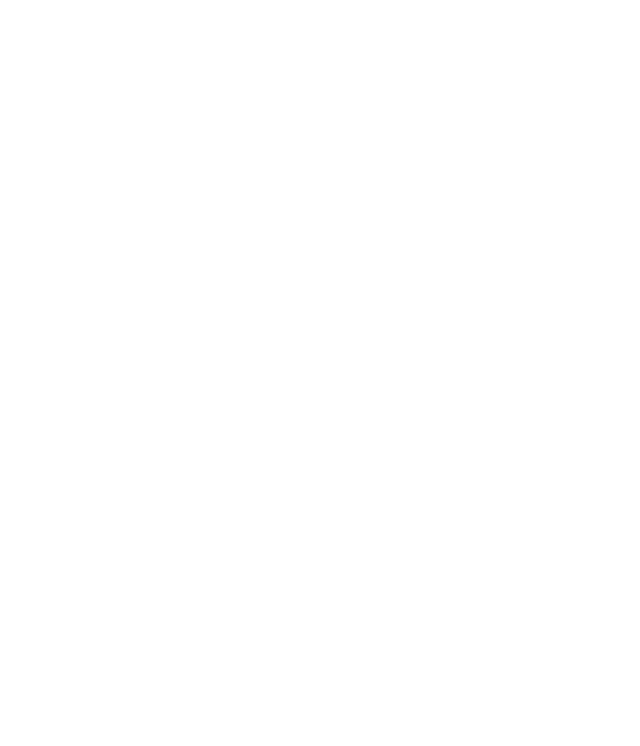
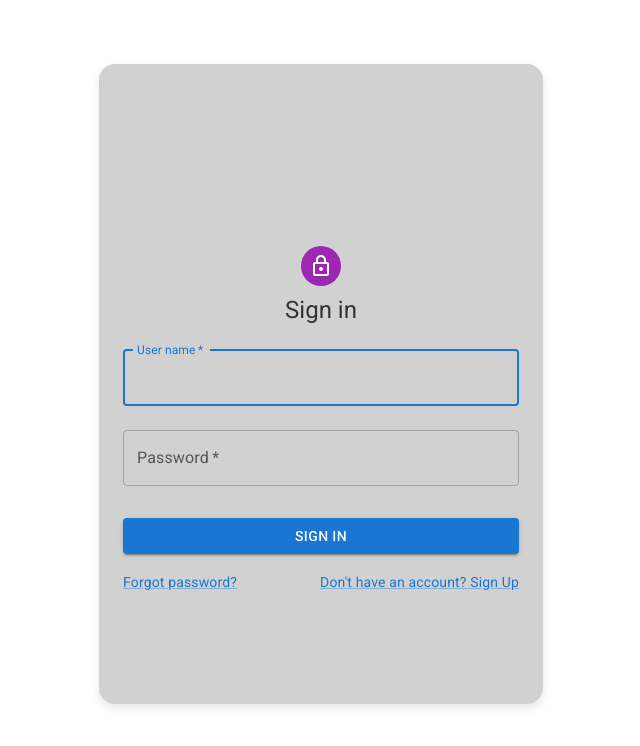
Before and after one commit to MrIngeenier/proyect01-Front-End, a React (Create React App) app: page / in a window 1280 px wide. Before the commit this address had no page. Shown: the top 746 px of the page, without its empty margins (319-959 px from the left). Built offline with nearby package versions, Linux system fonts and the light colour scheme.

Commit message:
Routas prueba 01

```diff
--- a/src/App.js
+++ b/src/App.js
@@ -1,13 +1,20 @@
 import Principal from './pages/Principal';
 import HomePage from './pages/HomePage';
 import { BrowserRouter, Routes, Route } from 'react-router-dom';
+
+//const homePath = process.env.REACT_APP_HOME_PATH || '/home';
+//const authPath = process.env.REACT_APP_AUTH_PATH || '/';
+
 
 function App() {
   return (
     <BrowserRouter>
       <Routes>
+     {/* <Route path={homePath} element={<HomePage />} />
+      <Route path={authPath} element={<Principal />} />*/}
+
         <Route path="/home" element={<HomePage />} />
-        <Route path="/auth" element={< Principal/>} />
+        <Route path="/" element={< Principal/>} />
       </Routes>
     </BrowserRouter>
   );
```
Also changed, not shown: 1 other file (tests, documents, lock files or other folders).
